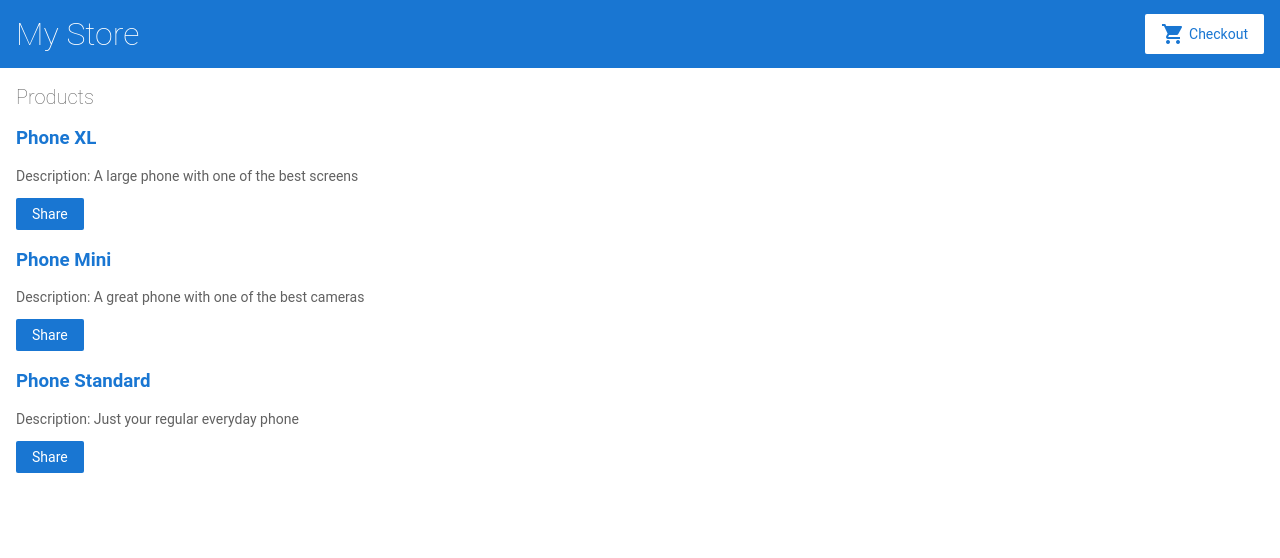
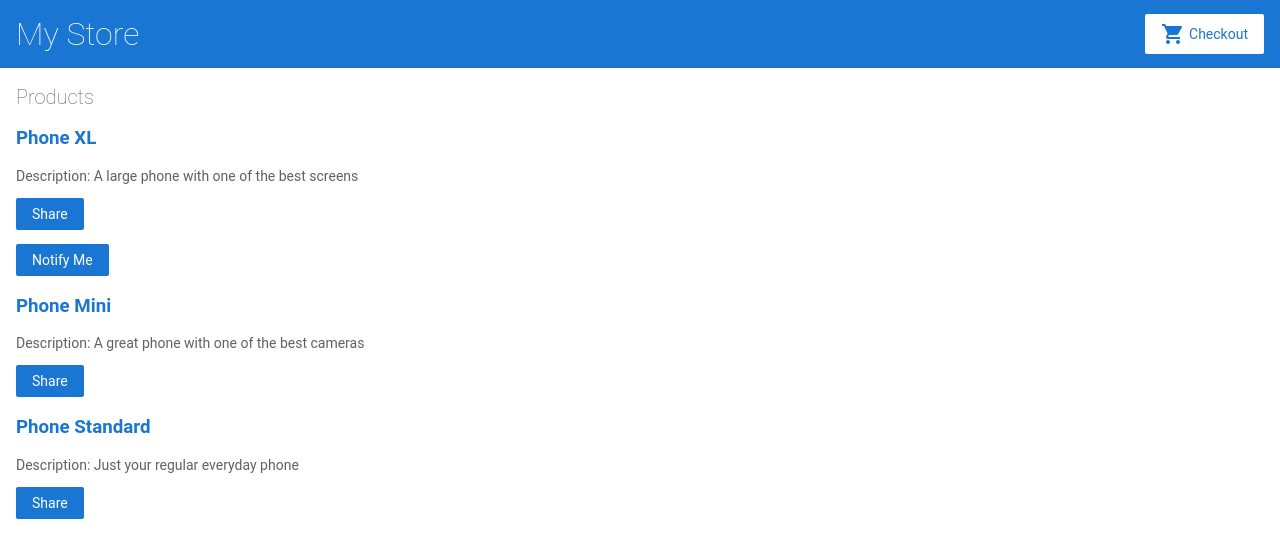
Before and after one commit to sweiss77/angular-cpvere, an Angular app: page / in a window 1280 px wide. Shown: the top 558 px of the page. Built offline with nearby package versions, Linux system fonts and the light colour scheme.

Commit message:
3 files modified, 3 added

```diff
--- a/src/app/app.module.ts
+++ b/src/app/app.module.ts
@@ -6,6 +6,7 @@ import { ReactiveFormsModule } from '@angular/forms';
 import { AppComponent } from './app.component';
 import { TopBarComponent } from './top-bar/top-bar.component';
 import { ProductListComponent } from './product-list/product-list.component';
+import { ProductAlertsComponent } from './product-alerts/product-alerts.component';
 
 @NgModule({
   imports: [
@@ -18,7 +19,8 @@ import { ProductListComponent } from './product-list/product-list.component';
   declarations: [
     AppComponent,
     TopBarComponent,
-    ProductListComponent
+    ProductListComponent,
+    ProductAlertsComponent
   ],
   bootstrap: [ AppComponent ]
 })
--- /dev/null
+++ b/src/app/product-alerts/product-alerts.component.html
@@ -0,0 +1,9 @@
+<!--
+<p>
+product-alerts works!
+</p>
+-->
+
+<p *ngIf="product.price > 700">
+  <button (click)="notify.emit()">Notify Me</button>
+</p>
--- /dev/null
+++ b/src/app/product-alerts/product-alerts.component.ts
@@ -0,0 +1,21 @@
+import { Component, OnInit } from '@angular/core';
+import { Input } from '@angular/core';
+import { Output, EventEmitter } from '@angular/core';
+
+@Component({
+  selector: 'app-product-alerts',
+  templateUrl: './product-alerts.component.html',
+  styleUrls: ['./product-alerts.component.css']
+})
+
+export class ProductAlertsComponent implements OnInit {
+
+  @Input() product;
+  @Output() notify = new EventEmitter();
+
+  constructor() { }
+
+  ngOnInit() {
+  }
+
+}
--- a/src/app/product-list/product-list.component.html
+++ b/src/app/product-list/product-list.component.html
@@ -22,4 +22,9 @@ can be found in the LICENSE file at http://angular.io/license
     Share
   </button>
 
+<app-product-alerts
+  [product]="product"
+  (notify)="onNotify()">
+</app-product-alerts>
+
 </div>
--- a/src/app/product-list/product-list.component.ts
+++ b/src/app/product-list/product-list.component.ts
@@ -7,12 +7,18 @@ import { products } from '../products';
   templateUrl: './product-list.component.html',
   styleUrls: ['./product-list.component.css']
 })
+
 export class ProductListComponent {
   products = products;
 
   share() {
     window.alert('The product has been shared!');
   }
+
+  onNotify() {
+    window.alert('You will be notified when the product goes on sale');
+  }
+
 }
 
 
```
Also changed, not shown: src/app/product-alerts/product-alerts.component.css (added).
